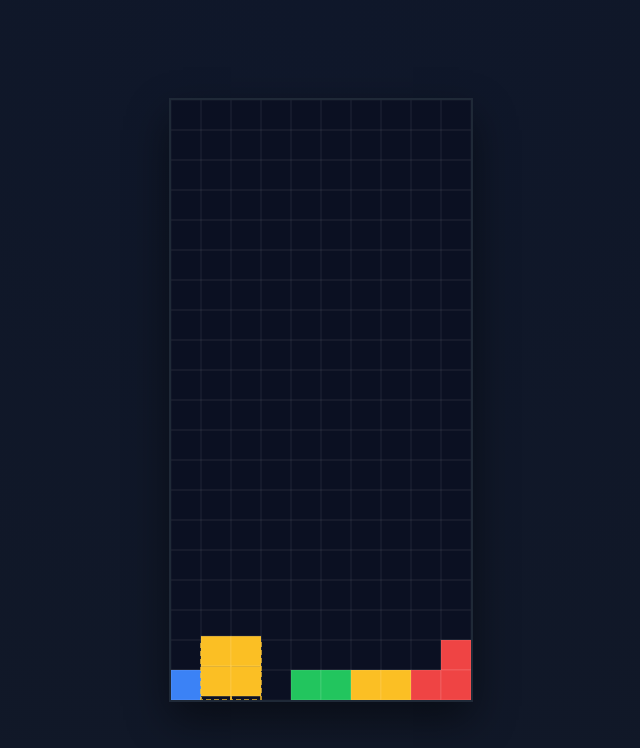
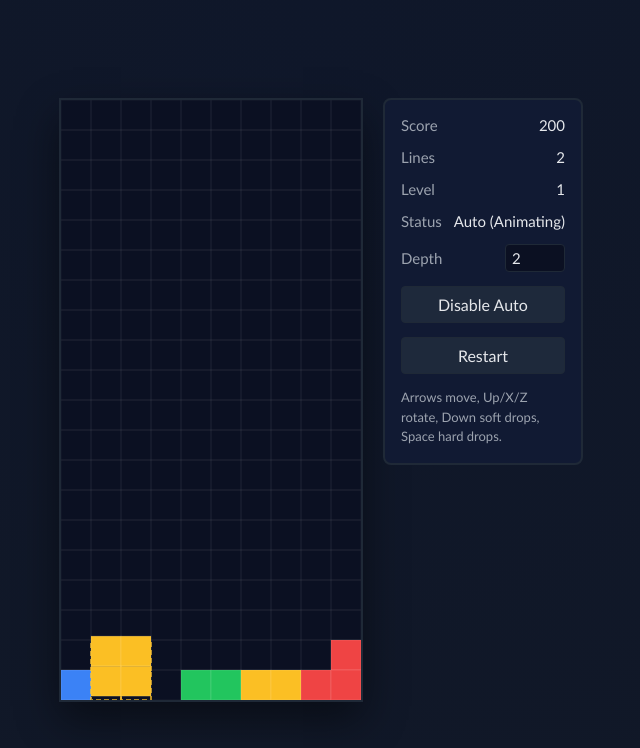
Before and after one commit to iris8721/tetris, a plain HTML site: page index.html in a window 1280 px wide. Shown: the whole page, without its empty margins (319-959 px from the left). Drawn offline with Linux system fonts and the light colour scheme.

Commit message:
add hud, depth input, auto toggle and restart to the page

```diff
--- a/index.html
+++ b/index.html
@@ -9,6 +9,9 @@
       --bg-1: #0f172a;
       --bg-2: #111827;
       --border: #1f2937;
+      --panel: #111a33;
+      --text: #e5e7eb;
+      --muted: #9ca3af;
     }
 
     * {
@@ -23,13 +26,14 @@
       justify-content: center;
       background: radial-gradient(circle at top, var(--bg-1), var(--bg-2));
       font-family: "Trebuchet MS", "Segoe UI", sans-serif;
+      color: var(--text);
       padding: 20px;
     }
 
     .layout {
-      width: min(100%, 360px);
       display: flex;
-      justify-content: center;
+      gap: 20px;
+      align-items: flex-start;
     }
 
     #board {
@@ -38,10 +42,80 @@
       box-shadow: 0 18px 40px rgba(0, 0, 0, 0.45);
     }
 
+    .panel {
+      width: 200px;
+      display: flex;
+      flex-direction: column;
+      gap: 14px;
+      padding: 16px;
+      border: 2px solid var(--border);
+      border-radius: 8px;
+      background: var(--panel);
+    }
+
+    .stat {
+      display: flex;
+      justify-content: space-between;
+      font-size: 15px;
+    }
+
+    .stat span:first-child {
+      color: var(--muted);
+    }
+
+    label {
+      display: flex;
+      justify-content: space-between;
+      align-items: center;
+      font-size: 15px;
+      color: var(--muted);
+    }
+
+    input[type="number"] {
+      width: 60px;
+      padding: 4px 6px;
+      border: 1px solid var(--border);
+      border-radius: 4px;
+      background: #0b1022;
+      color: var(--text);
+      font: inherit;
+    }
+
+    button {
+      padding: 8px 10px;
+      border: 1px solid var(--border);
+      border-radius: 4px;
+      background: #1e293b;
+      color: var(--text);
+      font: inherit;
+      cursor: pointer;
+    }
+
+    button:hover {
+      background: #273449;
+    }
+
+    .keys {
+      margin: 0;
+      font-size: 13px;
+      color: var(--muted);
+      line-height: 1.5;
+    }
+
     @media (max-width: 820px) {
+      .layout {
+        flex-direction: column;
+        align-items: center;
+        width: min(100%, 360px);
+      }
+
       #board {
         width: min(100%, 360px);
         height: auto;
+      }
+
+      .panel {
+        width: 100%;
       }
     }
   </style>
@@ -49,6 +123,16 @@
 <body>
   <main class="layout">
     <canvas id="board" width="300" height="600" aria-label="Tetris Board"></canvas>
+    <aside class="panel">
+      <div class="stat"><span>Score</span><span id="score">0</span></div>
+      <div class="stat"><span>Lines</span><span id="lines">0</span></div>
+      <div class="stat"><span>Level</span><span id="level">1</span></div>
+      <div class="stat"><span>Status</span><span id="status">Auto</span></div>
+      <label for="depth">Depth <input id="depth" type="number" min="1" max="6" value="2"></label>
+      <button id="autoBtn" type="button">Disable Auto</button>
+      <button id="restartBtn" type="button">Restart</button>
+      <p class="keys">Arrows move, Up/X/Z rotate, Down soft drops, Space hard drops.</p>
+    </aside>
   </main>
 
   <script src="./solver.js"></script>
```
